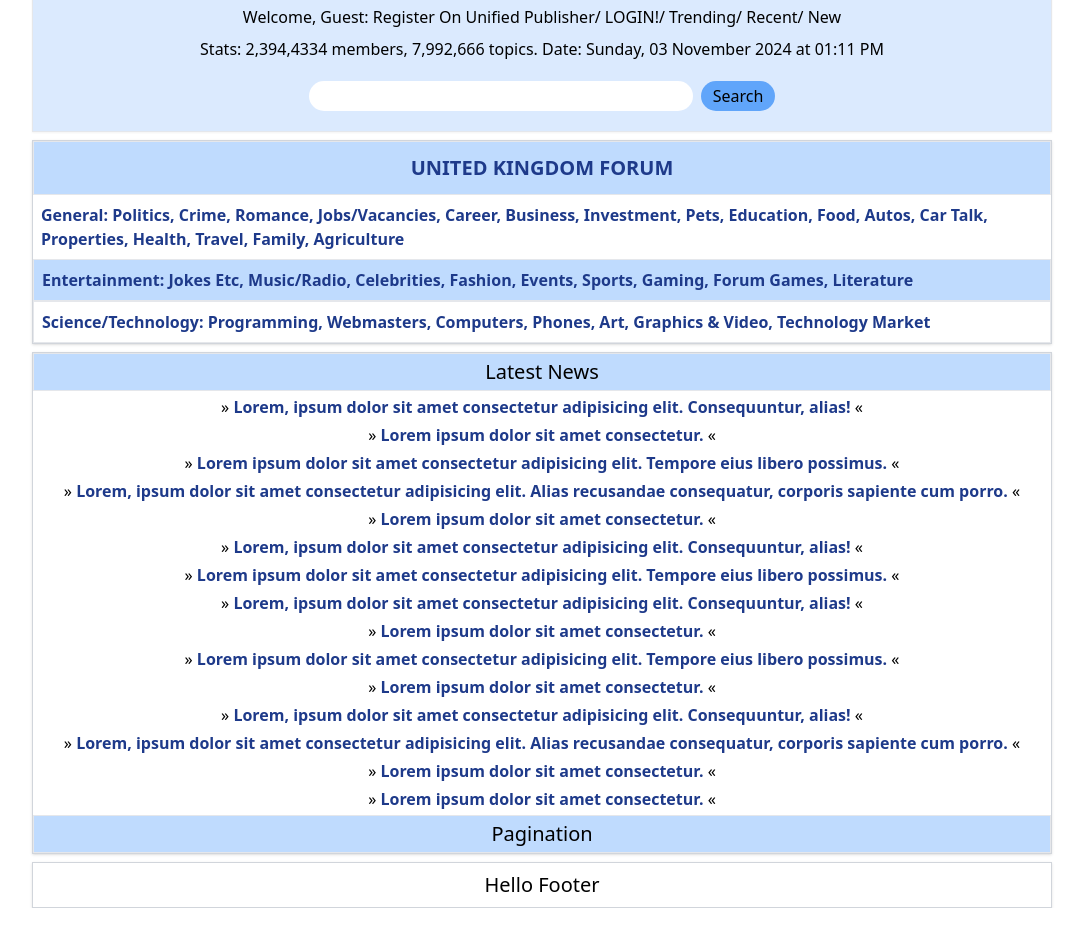
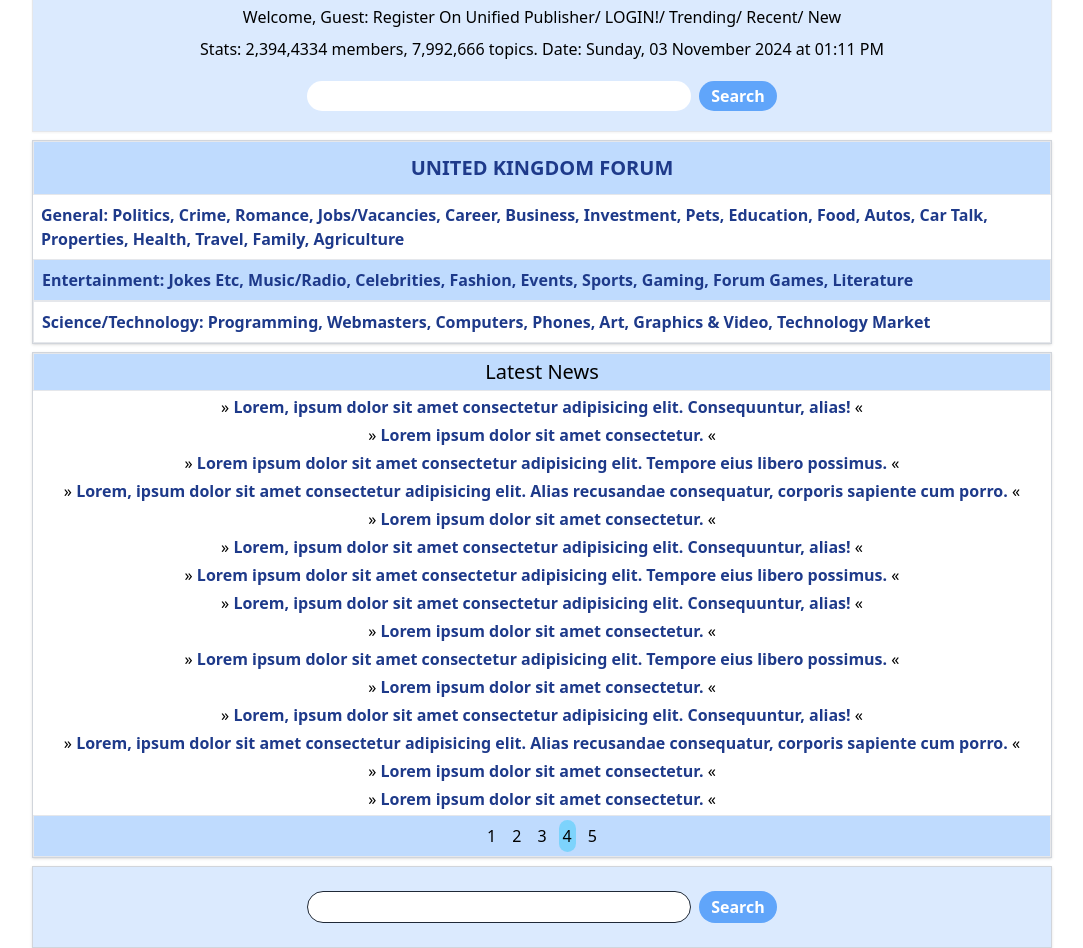
Before and after one commit to emetisuccess/ukforum, a website: page index.html in a window 1280 px wide. Shown: the part 63-1011 px from the top of the page, without its empty margins (98-1181 px from the left). Before the commit the page ends 971 px from the top, so only its background shows below. Drawn offline with Linux system fonts and the light colour scheme.

Commit message:
footer commit

```diff
--- a/index.html
+++ b/index.html
@@ -27,8 +27,8 @@
     </div>
     <div class="px-4 py-3 w-full">
      <form action="#" class="flex justify-center space-x-2">
-      <input type="search" class="px-2 py-[3px] w-96 rounded-full" name="search" />
-      <input type="submit" class="bg-blue-400 px-3 rounded-full" value="Search" />
+      <input type="search" class="px-2 py-[3px] w-96 focus:outline-none rounded-full" name="search" />
+      <input type="submit" class="bg-blue-400 px-3 rounded-full text-white font-bold" value="Search" />
      </form>
     </div>
    </div>
@@ -131,15 +131,26 @@
        &raquo;&nbsp;<a href="#test" class="text-blue-900 font-bold">Lorem ipsum dolor sit amet consectetur.</a>&nbsp;&laquo;
       </p>
      </div>
-     <div class="bg-blue-200 w-full border border-bottom-gray-600 py-1">
-      <h2 class="text-center text-xl">Pagination</h2>
+     <div class="bg-blue-200 w-full border border-bottom-gray-600 py-1 mx-auto">
+      <ul class="flex justify-center items-center space-x-2">
+       <li class="rounded-full p-1"><a href="#1">1</a></li>
+       <li class="rounded-full p-1"><a href="#2">2</a></li>
+       <li class="rounded-full p-1"><a href="#3">3</a></li>
+       <li class="bg-sky-300 rounded-full p-1"><a href="#4">4</a></li>
+       <li class="rounded-full p-1"><a href="#5">5</a></li>
+      </ul>
      </div>
     </div>
    </div>
   </section>
   <section id="footer">
-   <div class="container mx-auto max-w-[1020px] border border-gray-300 mt-2 shadow py-2">
-    <h3 class="text-center text-xl">Hello Footer</h3>
+   <div class="container mx-auto max-w-[1020px] border border-gray-300 mt-2 shadow p-2 py-6 bg-blue-100">
+    <div class="flex flex-col mx-auto justify-center items-center">
+     <form action="#" class="flex justify-center space-x-2">
+      <input type="search" class="px-2 py-[3px] w-96 border focus:outline-none border-gray-800 rounded-full" name="search" />
+      <input type="submit" class="bg-blue-400 px-3 rounded-full text-white font-bold" value="Search" />
+     </form>
+    </div>
    </div>
   </section>
  </body>
```
Also changed, not shown: css/main.css.
